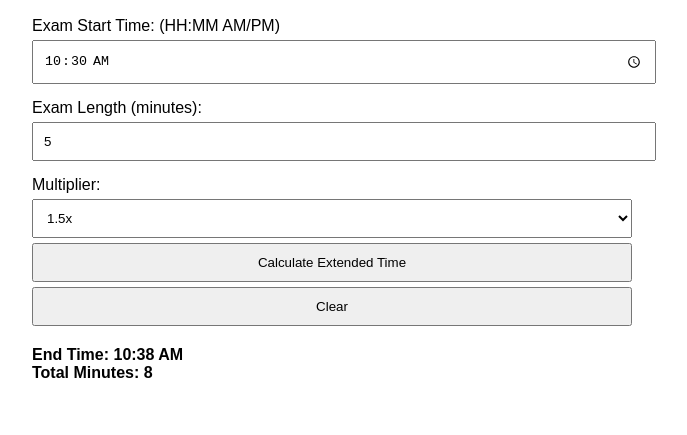
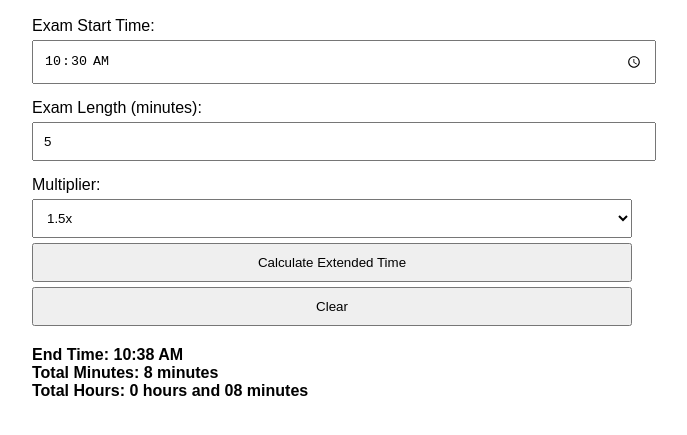
Before and after one commit to Devashya/extended-time, a plain HTML site: page index.html in a window 1280 px wide. Both pictures are taken after typing "10:30", "5" into the empty fields and a click on the button "Calculate Extended Time". Shown: the part 71-506 px from the top of the page, without its empty margins (308-995 px from the left). Drawn offline with Linux system fonts and the light colour scheme.

Commit message:
Update index.html

```diff
--- a/index.html
+++ b/index.html
@@ -16,7 +16,7 @@
 
 <h2>Extended Time Calculator</h2>
 
-<label for="start-time">Exam Start Time: (HH:MM AM/PM)</label>
+<label for="start-time">Exam Start Time:</label>
 <input type="time" id="start-time" required>
 
 <label for="exam-length">Exam Length (minutes):</label>
@@ -60,9 +60,15 @@
     if (endHours > 12) endHours -= 12;
     if (endHours === 0) endHours = 12;  // Handle midnight/noon cases
 
+    // Convert total minutes to HH:MM format
+    const totalHours = Math.floor(totalExamMinutes / 60);
+    const totalMinutesOnly = totalExamMinutes % 60;
+
     // Display the results
     document.getElementById("output").innerText =
-      `End Time: ${endHours.toString().padStart(2, '0')}:${endMinutesOnly.toString().padStart(2, '0')} ${endAmPm}\nTotal Minutes: ${totalExamMinutes}`;
+      `End Time: ${endHours.toString().padStart(2, '0')}:${endMinutesOnly.toString().padStart(2, '0')} ${endAmPm}\n` +
+      `Total Minutes: ${totalExamMinutes} minutes\n` +
+      `Total Hours: ${totalHours} hours and ${totalMinutesOnly.toString().padStart(2, '0')} minutes`;
   }
 
   function clearInputs() {
```
